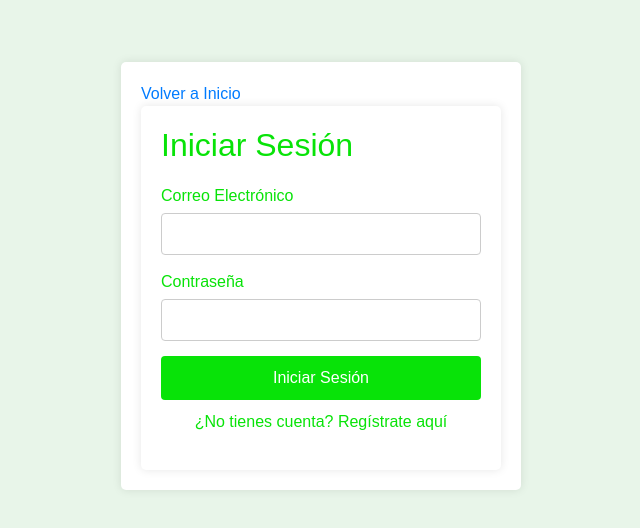
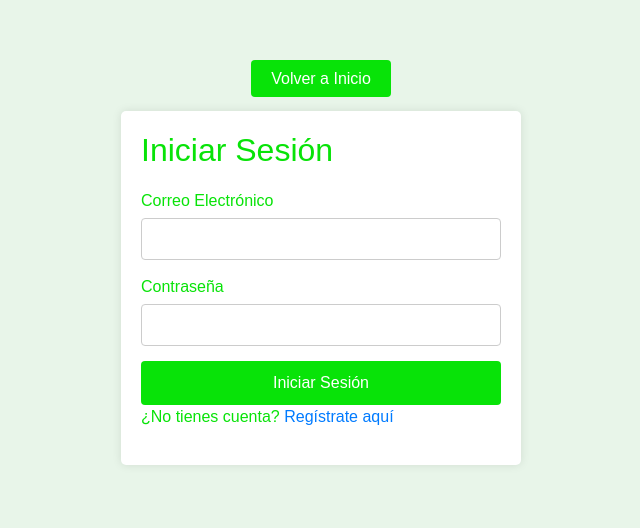
Before and after one commit to cesarlunava/sisri, a plain HTML site: page login.html in a window 1280 px wide. Shown: the part 124-652 px from the top of the page, without its empty margins (319-959 px from the left). Drawn offline with nearby package versions, Linux system fonts and the light colour scheme.

Commit message:
estetico chat gpt

```diff
--- a/login.html
+++ b/login.html
@@ -15,6 +15,7 @@
             align-items: center;
             height: 100vh;
             margin: 0;
+            flex-direction: column;
         }
         .login-container {
             background: #fff;
@@ -24,6 +25,7 @@
             box-shadow: 0 0 10px rgba(0, 0, 0, 0.1);
             max-width: 400px;
             width: 100%;
+            margin-bottom: 20px;
         }
         h2 {
             margin-bottom: 20px;
@@ -49,20 +51,25 @@
             cursor: pointer;
         }
         button:hover {
+            background-color: #06c306;
+        }
+        .back-to-home {
+            margin-bottom: 20px;
+        }
+        .back-to-home a {
+            color: #fff;
             background-color: #08e308;
+            padding: 10px 20px;
+            text-decoration: none;
+            border-radius: 4px;
+            font-size: 16px;
         }
-        .auth-links {
-            text-align: center;
-            margin-top: 10px;
-        }
-        .auth-links a {
-            color: #08e308;
-            text-decoration: none;
+        .back-to-home a:hover {
+            background-color: #06c306;
         }
     </style>
 </head>
 <body>
-    <div class="login-container">
     <div class="back-to-home">
         <a href="index.html">Volver a Inicio</a>
     </div>
```
